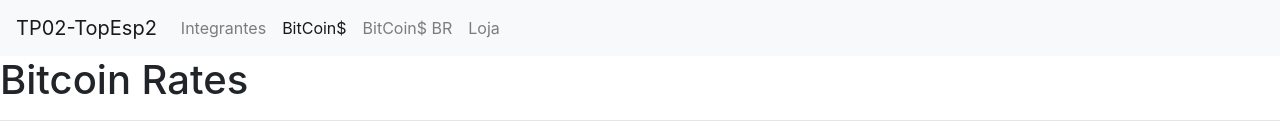
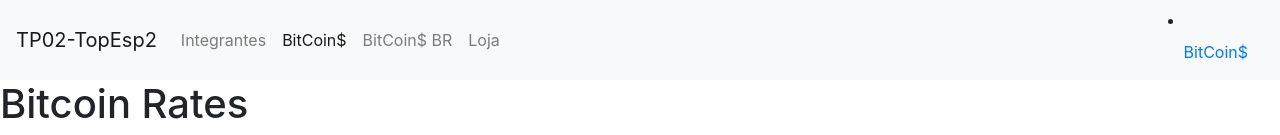
Before and after one commit to biancad2/tp02-TopEsp2, an Angular app: page /bitcoin in a window 1280 px wide. Shown: the top 135 px of the page. Built offline with nearby package versions, Linux system fonts and the light colour scheme; no server answers.

Commit message:
[modificacao do navbar]

```diff
--- a/src/app/bitcoin.service.ts
+++ b/src/app/bitcoin.service.ts
@@ -67,4 +67,8 @@ export class BitcoinService {
 
       });
   }
+  removeNotification() {
+    document.querySelector('#notification').classList.remove("notif");
+    document.querySelector('#notification').classList.add("notif-off");
+  }
 }
--- a/src/app/nav-bar/nav-bar.component.html
+++ b/src/app/nav-bar/nav-bar.component.html
@@ -12,7 +12,7 @@
             </li>
             <li class="nav-item">
                 <a class="nav-link" [routerLink]="['/bitcoin']" [routerLinkActive]="['active']">BitCoin$<span
-                        class="badge"  id="notification" [routerLinkActive]="['notif-off']"></span></a>
+                        class="badge" id="notification" [routerLinkActive]="['notif-off']"></span></a>
             </li>
             <li class="nav-item">
                 <a class="nav-link" [routerLink]="['/bitcoinbr']" [routerLinkActive]="['active']">BitCoin$ BR<span
@@ -23,4 +23,9 @@
             </li>
         </ul>
     </div>
+    <li class="nav-item">
+        <a class="nav-link" [routerLink]="['/bitcoin']" [routerLinkActive]="['active']"
+            (click)="this.bitcoinService.removeNotification()">BitCoin$<span class="badge" id="notification"
+                [routerLinkActive]="['notif-off']"></span></a>
+    </li>
 </nav>
--- a/src/app/nav-bar/nav-bar.component.ts
+++ b/src/app/nav-bar/nav-bar.component.ts
@@ -1,4 +1,5 @@
 import { Component, OnInit } from '@angular/core';
+import { BitcoinService } from '../bitcoin.service';
 
 @Component({
   selector: 'app-nav-bar',
@@ -7,9 +8,9 @@ import { Component, OnInit } from '@angular/core';
 })
 export class NavBarComponent implements OnInit {
 
-  constructor() { }
+  constructor(public bitcoinService: BitcoinService) { }
 
-  ngOnInit(): void {
+  ngOnInit() {
   }
 
 }
```
